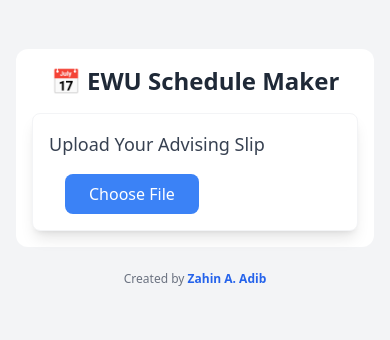
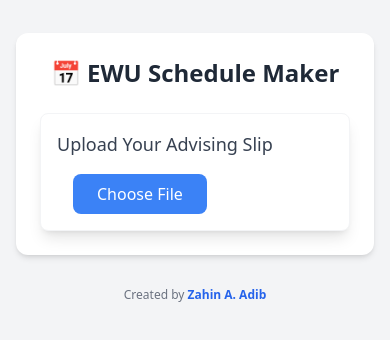
Before and after one commit to Adib23704/EWU-Schedule-Maker, a Next.js app: page / in a window 390 px wide. Shown: the part 254-594 px from the top of the page. Built offline with nearby package versions, Linux system fonts and the light colour scheme.

Commit message:
refactor Home component layout for improved styling and responsiveness

```diff
--- a/src/pages/index.js
+++ b/src/pages/index.js
@@ -1,5 +1,4 @@
 import { useState } from "react";
-import Head from "next/head";
 import UploadForm from "@/components/UploadForm";
 import RoutineTable from "@/components/RoutineTable";
 
@@ -7,21 +6,19 @@
 	const [schedule, setSchedule] = useState([]);
 
 	return (
-		<div className="min-h-screen flex flex-col items-center justify-center bg-gray-100 p-4 sm:p-6">
-			<div className="bg-white rounded-xl p-4 sm:p-8 w-full max-w-lg sm:max-w-3xl">
-				<h1 className="text-2xl sm:text-3xl font-extrabold text-gray-800 text-center mb-4 sm:mb-6">
+		<div className="min-h-screen flex flex-col items-center justify-center bg-gray-100 px-4 py-6">
+			<div className="bg-white rounded-xl p-6 w-full max-w-4xl shadow-md">
+				<h1 className="text-2xl sm:text-3xl font-extrabold text-gray-800 text-center mb-6">
 					📅 EWU Schedule Maker
 				</h1>
 				<UploadForm onUploadSuccess={setSchedule} />
 			</div>
-
 			{schedule.length > 0 && (
-				<div className="mt-4 sm:mt-6 shadow-lg w-full max-w-lg sm:max-w-3xl">
+				<div className="mt-6 w-full max-w-4xl overflow-x-auto">
 					<RoutineTable schedule={schedule} />
 				</div>
 			)}
-
-			<footer className="mt-6 sm:mt-8 text-gray-500 text-xs sm:text-sm text-center">
+			<footer className="mt-8 text-gray-500 text-xs sm:text-sm text-center">
 				Created by{" "}
 				<a
 					href="https://adib23704.com"
```
